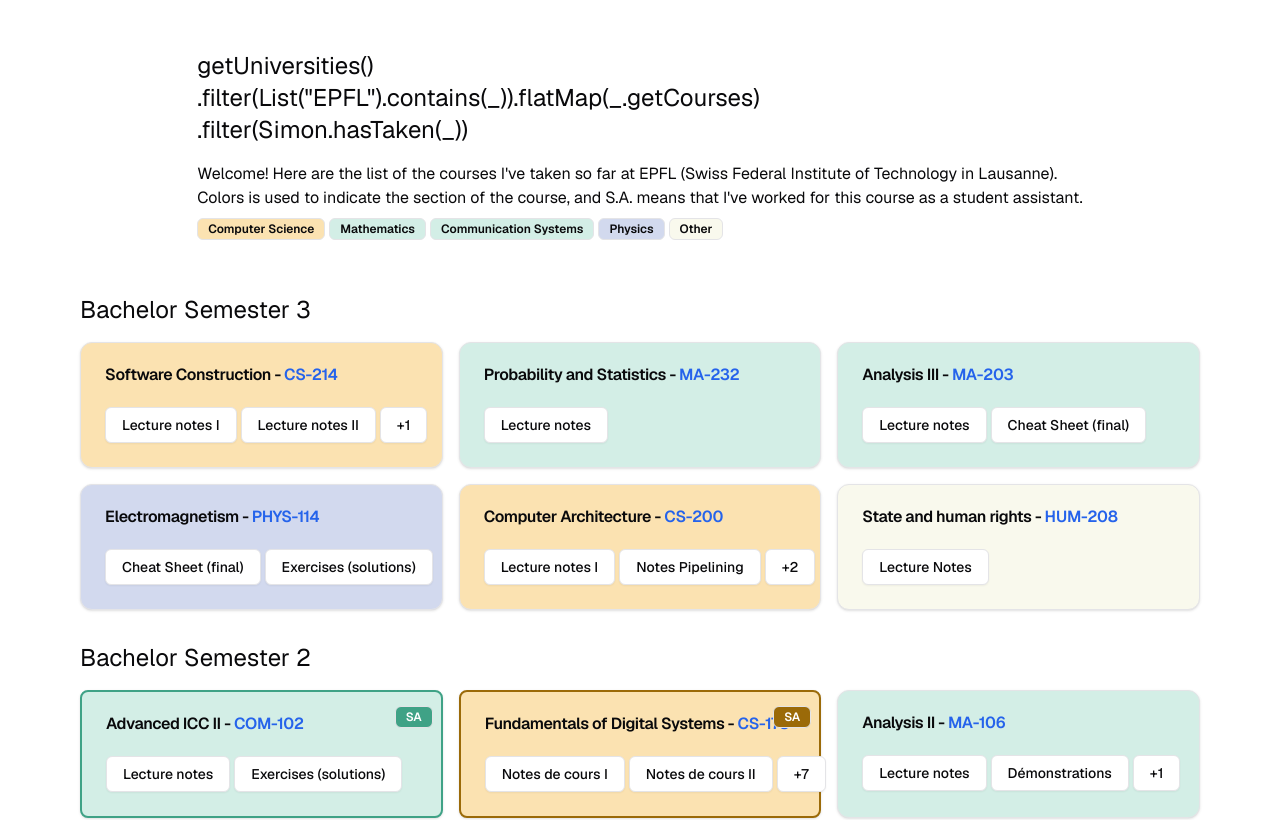
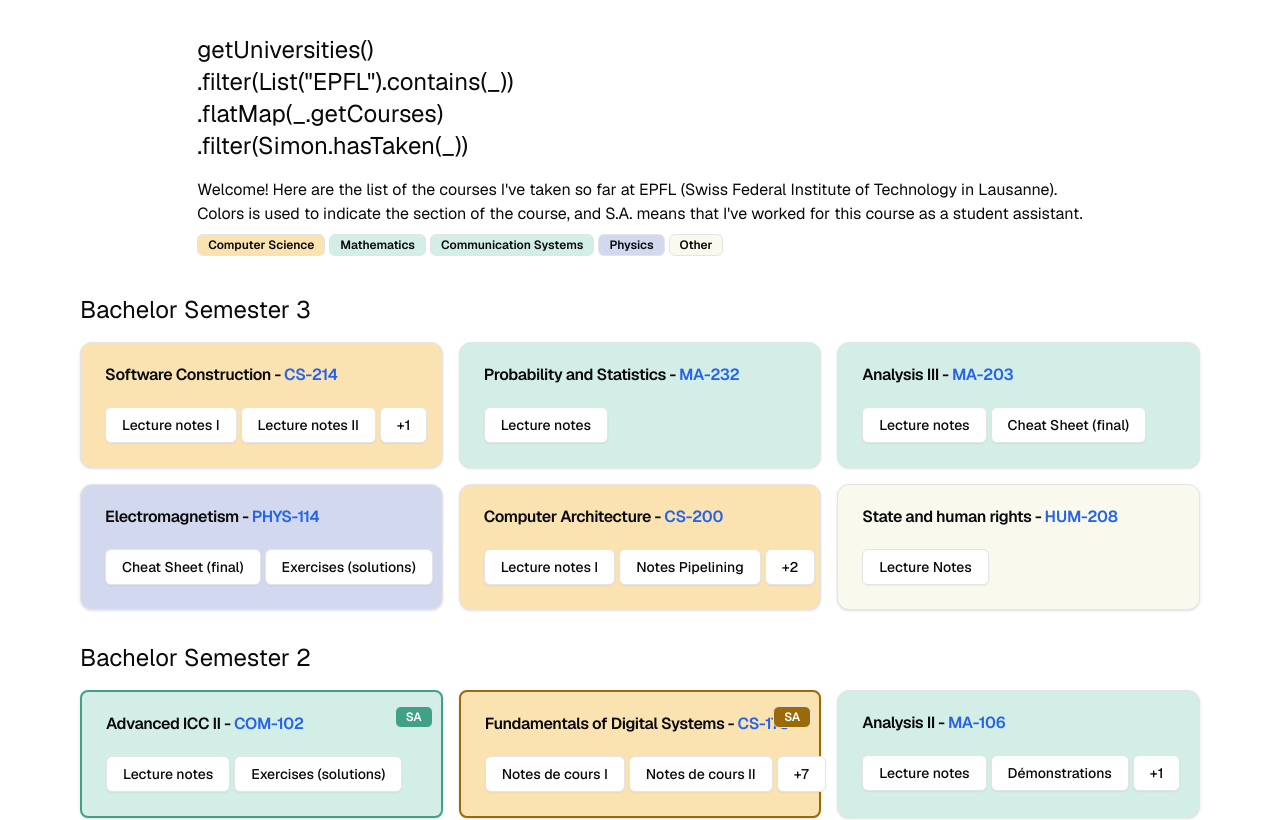
Before and after one commit to simon-epfl/academics, a Next.js app: page / in a window 1280 px wide. Shown: the top 820 px of the page. Built offline with nearby package versions, Linux system fonts and the light colour scheme.

Commit message:
add some br in the code

```diff
--- a/app/page.tsx
+++ b/app/page.tsx
@@ -294,7 +294,7 @@
   return (
     <div className="grid md:grid-rows-[150px_1fr_20px] items-center justify-items-center min-h-screen pb-20 gap-16 sm:p-20 font-[family-name:var(--font-geist-sans)] container mx-auto p-3">
       <div>
-        <h1 className="text-2xl mb-4">getUniversities()<br />.filter(List(&quot;EPFL&quot;).contains(_)).flatMap(_.getCourses)<br />.filter(Simon.hasTaken(_))</h1>
+        <h1 className="text-2xl mb-4">getUniversities()<br />.filter(List(&quot;EPFL&quot;).contains(_))<br />.flatMap(_.getCourses)<br />.filter(Simon.hasTaken(_))</h1>
         <h2>Welcome! Here are the list of the courses I&apos;ve taken so far at EPFL (Swiss Federal Institute of Technology in Lausanne).</h2>
         <h2 className="mb-2">Colors is used to indicate the section of the course, and S.A. means that I&apos;ve worked for this course as a student assistant.</h2>
         <div className="flex gap-1 mb-5">
```
